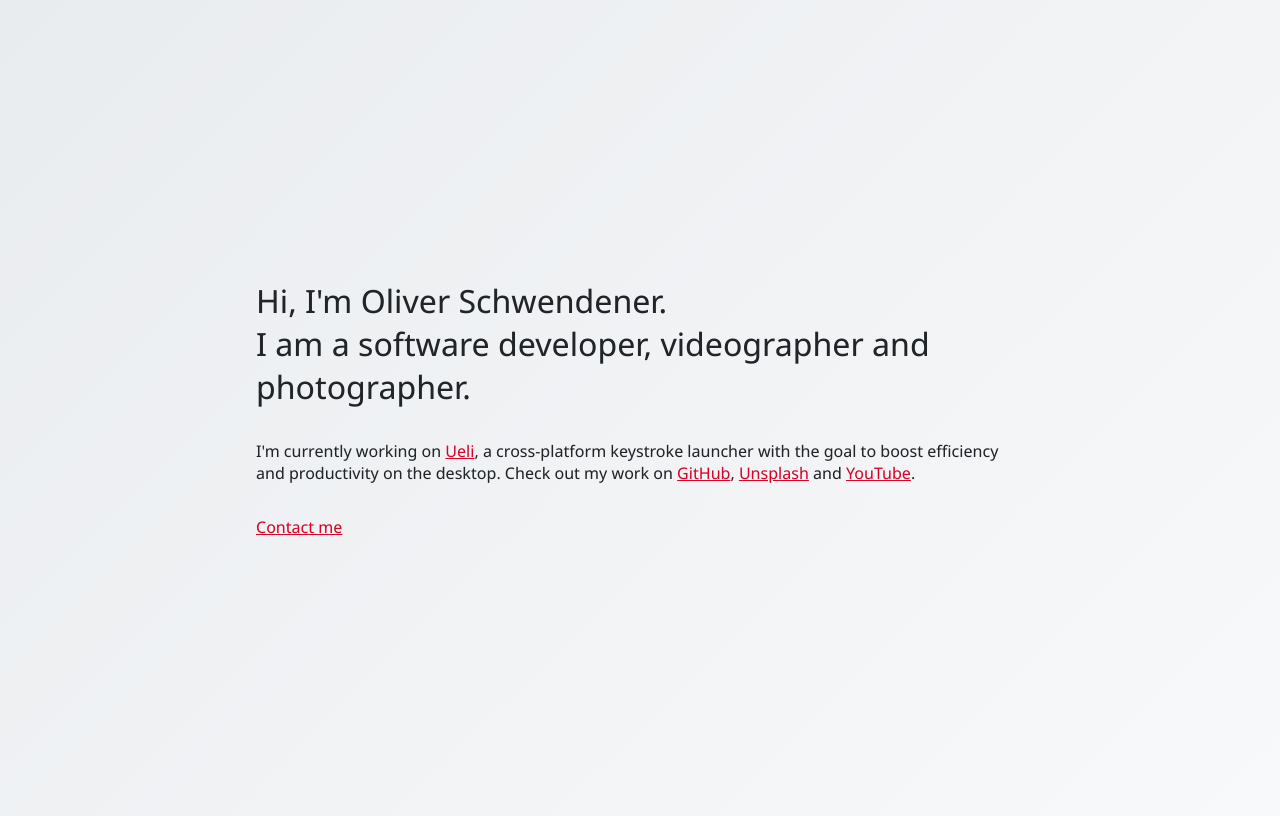
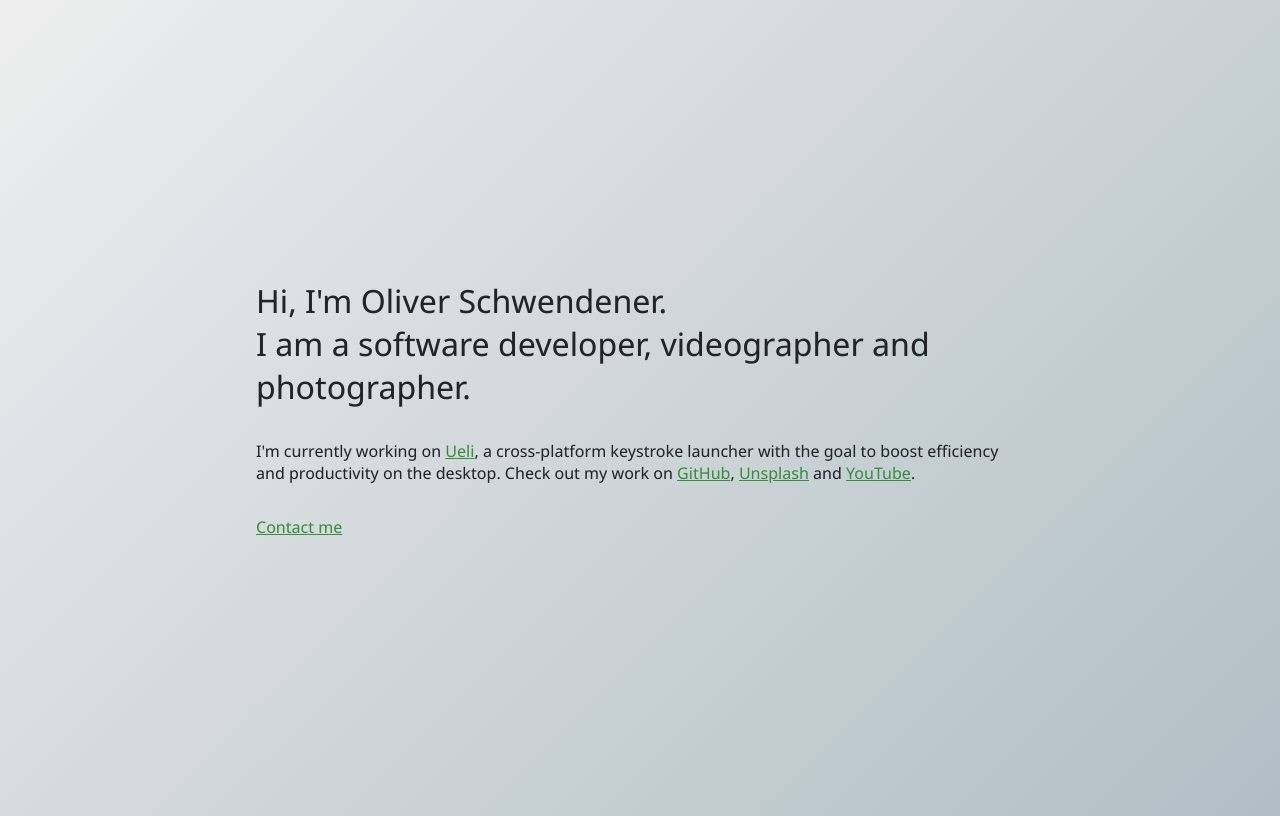
Before and after one commit to oliverschwendener/oliverschwendener.github.io, a plain HTML site: page index.html in a window 1280 px wide. Drawn offline with Linux system fonts and the light colour scheme.

Commit message:
Better colors

```diff
--- a/index.html
+++ b/index.html
@@ -14,22 +14,22 @@
       @import url("https://fonts.googleapis.com/css2?family=Noto+Sans:wght@423&display=swap");
 
       :root {
-        --background-color: #f8f9fa;
-        --background-color-2: #e9ecef;
+        --background-color: #b0bec5;
+        --background-color-2: #eeeeee;
         --foreground-color: #212529;
         --foreground-color-2: #343a40;
-        --accent-color: #d90429;
-        --accent-color-hover: #ef233c;
+        --accent-color: #388e3c;
+        --accent-color-hover: #ad1457;
       }
 
       @media (prefers-color-scheme: dark) {
         :root {
-          --background-color: #212529;
-          --background-color-2: #343a40;
+          --background-color: #212121;
+          --background-color-2: #263238;
           --foreground-color: #f8f9fa;
           --foreground-color-2: #e9ecef;
-          --accent-color: #ef233c;
-          --accent-color-hover: #d90429;
+          --accent-color: #64ffda;
+          --accent-color-hover: #ff80ab;
         }
       }
 
@@ -69,6 +69,7 @@
       a,
       a:visited {
         color: var(--accent-color);
+        transition: color 150ms ease-in-out;
       }
 
       a:hover {
```
